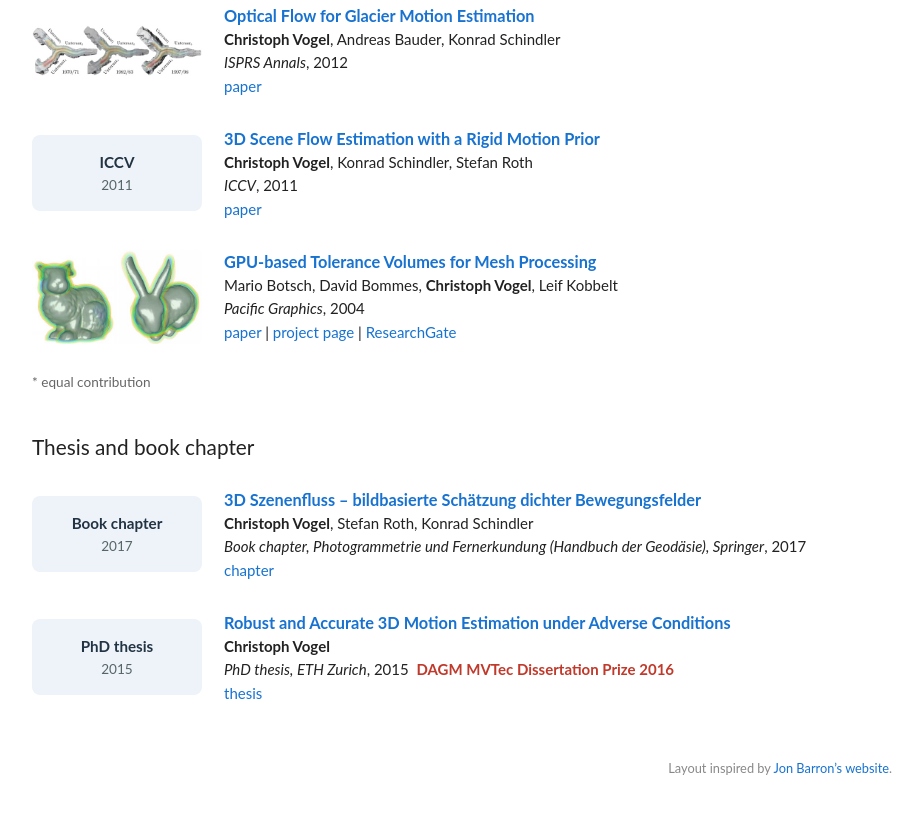
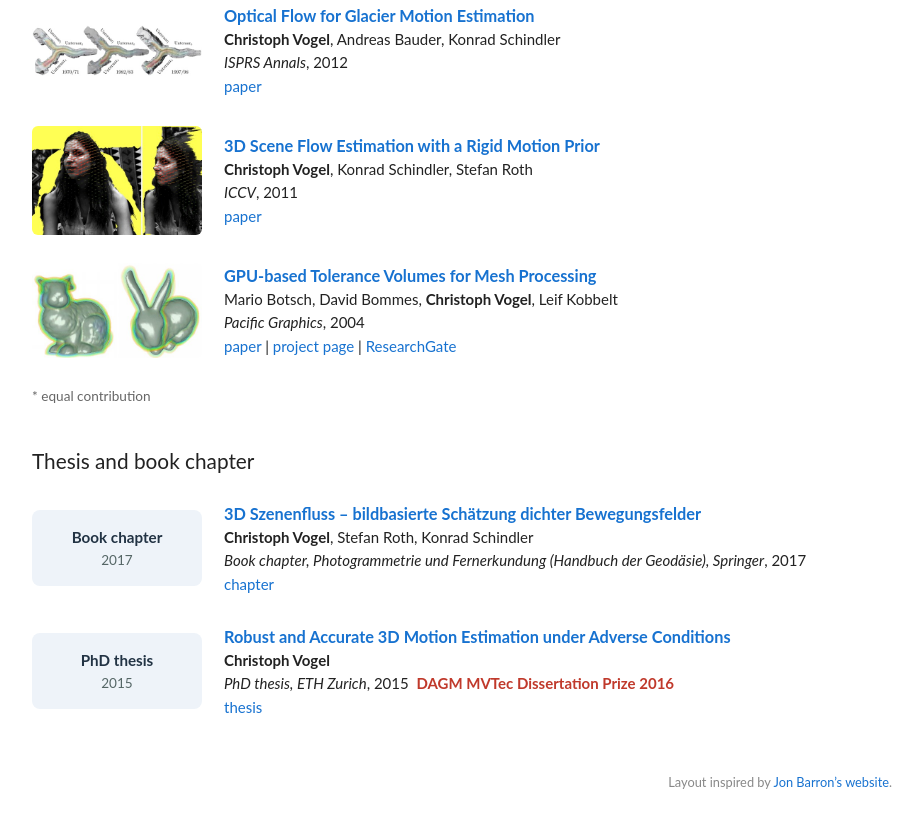
Before and after one commit to vogechri/vogechri.github.io, a plain HTML site: page index.html in a window 1280 px wide. Shown: the part 3380-4207 px from the top of the page, without its empty margins (178-1101 px from the left). Drawn offline with Linux system fonts and the light colour scheme.

Commit message:
Add thumbnail for ICCV 2011 paper
Co-authored-by: Copilot <223556219+Copilot@users.noreply.github.com>

```diff
--- a/index.html
+++ b/index.html
@@ -273,7 +273,7 @@
         </div>
       </div>
       <div class="pub">
-        <div class="venue-tag">ICCV<span>2011</span></div>
+        <img class="thumb" src="images/rigid_prior.jpg" alt="3D Scene Flow Estimation with a Rigid Motion Prior" loading="lazy">
         <div>
           <a class="title" href="https://doi.org/10.1109/iccv.2011.6126381">3D Scene Flow Estimation with a Rigid Motion Prior</a><br>
           <strong>Christoph Vogel</strong>, Konrad Schindler, Stefan Roth<br>
```
Also changed, not shown: images/rigid_prior.jpg (added).
